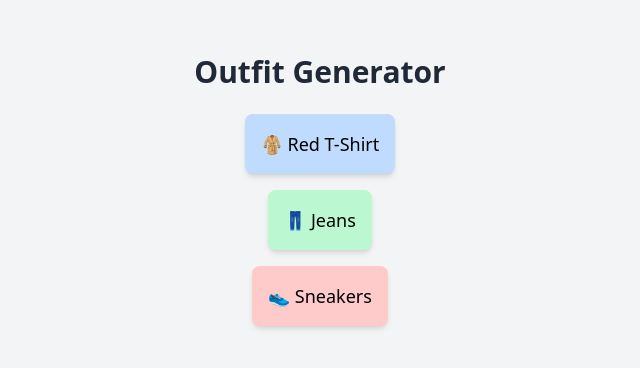
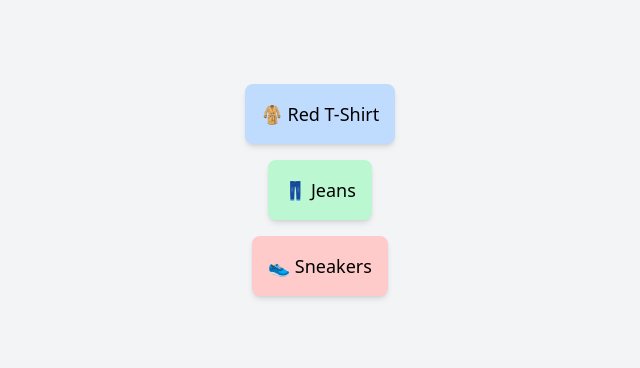
Before and after one commit to vidvukobratovic/outfits, a React (Vite) app: page / in a window 1280 px wide. Shown: the part 210-578 px from the top of the page, without its empty margins (320-960 px from the left). Built offline with nearby package versions, Linux system fonts and the light colour scheme.

Commit message:
added back entire outfit randomization

```diff
--- a/src/App.tsx
+++ b/src/App.tsx
@@ -18,6 +18,12 @@ const App: React.FC = () => {
   const getRandomItem = (items: OutfitItem[]): OutfitItem =>
     items[Math.floor(Math.random() * items.length)];
 
+  const randomizeOutfit = () => {
+    setCurrentTop(getRandomItem(tops));
+    setCurrentPants(getRandomItem(pants));
+    setCurrentShoes(getRandomItem(shoes));
+  };
+
   const randomizeItem = (type: "top" | "pants" | "shoes") => {
     if (type === "top") setCurrentTop(getRandomItem(tops));
     if (type === "pants") setCurrentPants(getRandomItem(pants));
@@ -25,13 +31,16 @@ const App: React.FC = () => {
   };
 
   return (
-    <div className="min-h-screen bg-gray-100 flex flex-col items-center justify-center gap-6">
-      <h1 className="text-3xl font-bold text-gray-800">Outfit Generator</h1>
-      {/* Vertical Stack for Outfit */}
-      <div className="flex flex-col items-center gap-4">
-        <Top item={currentTop} onClick={() => randomizeItem("top")} />
-        <Pants item={currentPants} onClick={() => randomizeItem("pants")} />
-        <Shoes item={currentShoes} onClick={() => randomizeItem("shoes")} />
+    <div
+      className="min-h-screen bg-gray-100 flex flex-col items-center justify-center gap-6"
+      onClick={randomizeOutfit}
+    >
+      <div
+        className="flex flex-col items-center gap-4"
+        onClick={(e) => e.stopPropagation()}>
+          <Top item={currentTop} onClick={() => randomizeItem("top")} />
+          <Pants item={currentPants} onClick={() => randomizeItem("pants")} />
+          <Shoes item={currentShoes} onClick={() => randomizeItem("shoes")} />
       </div>
     </div>
   );
```
